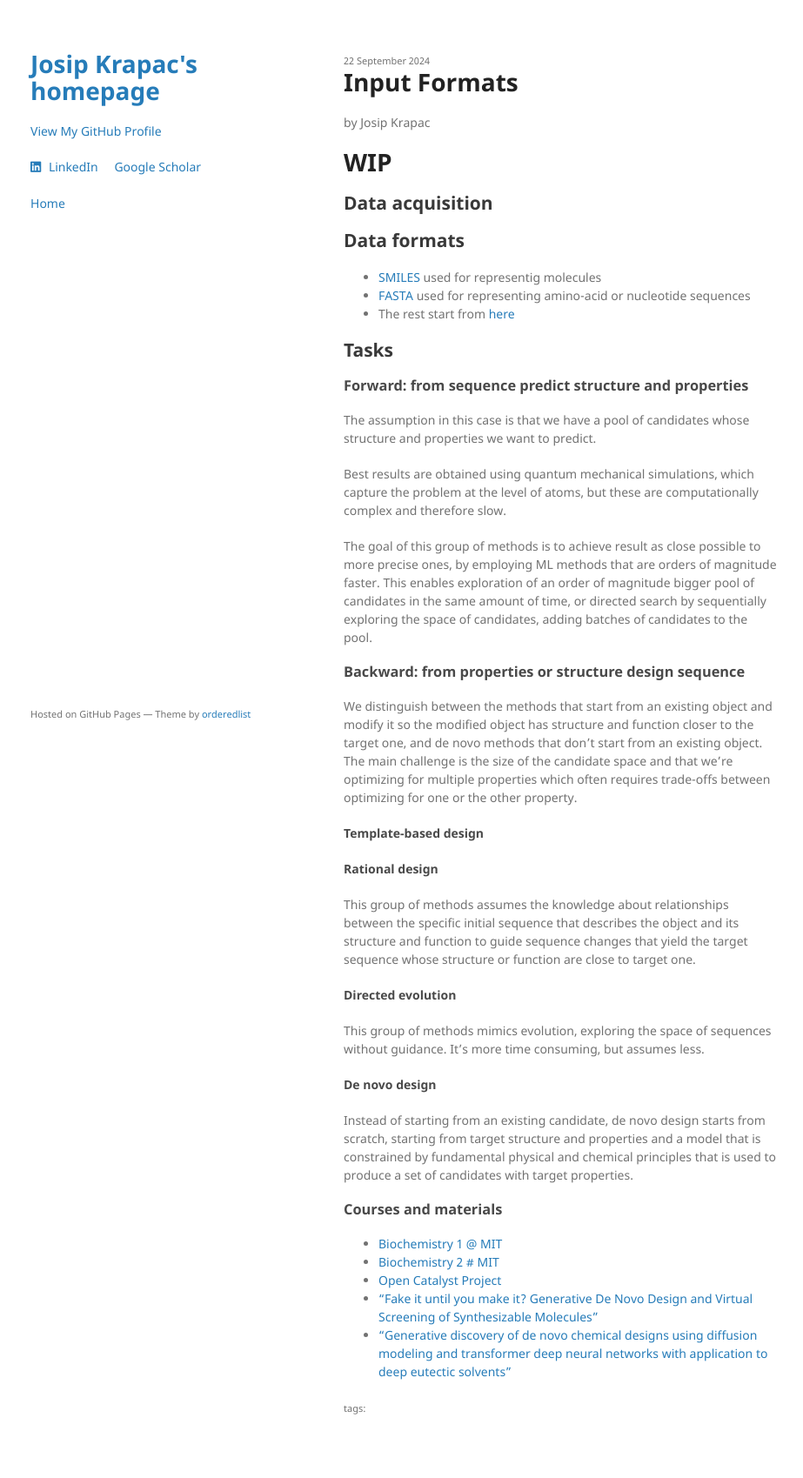
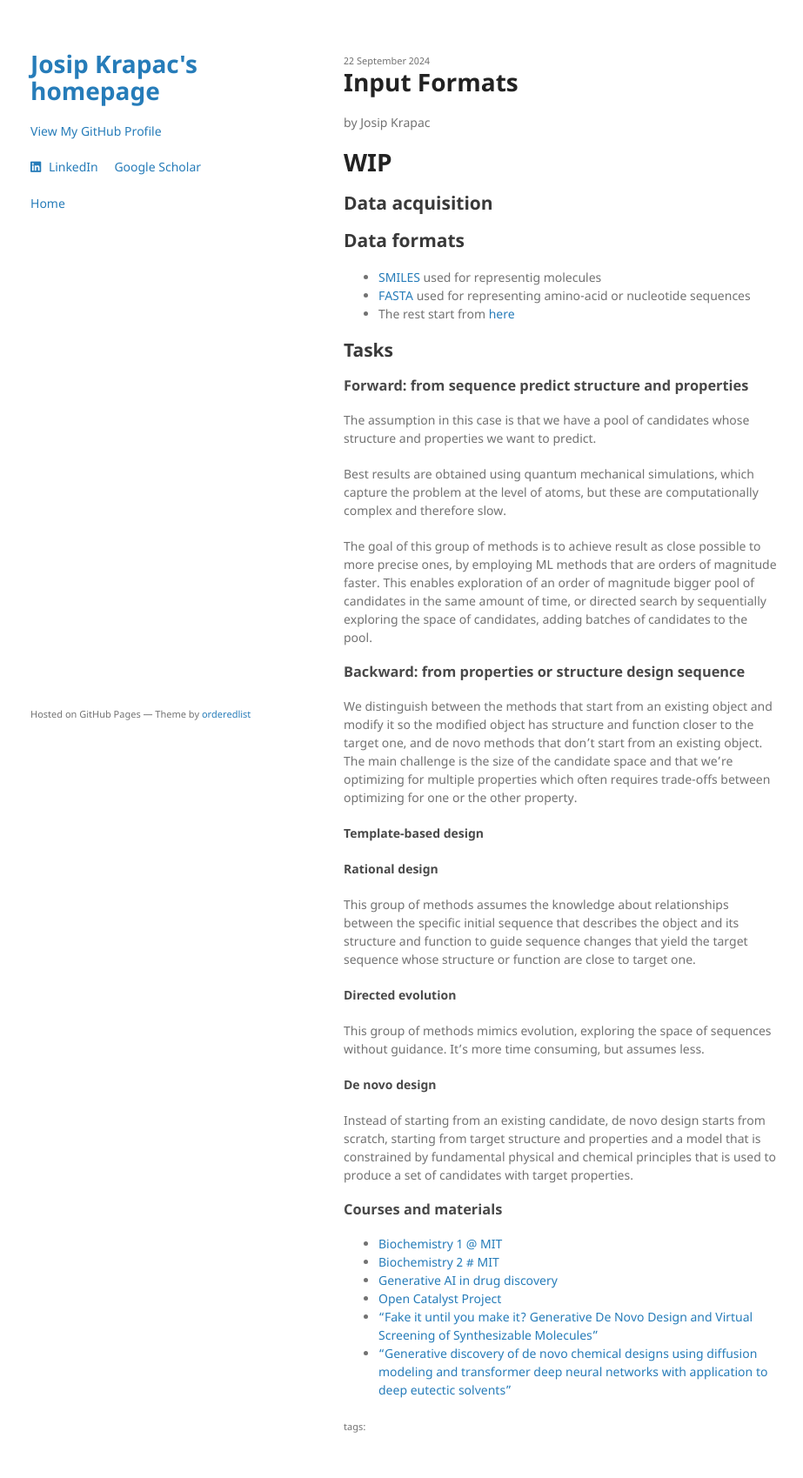
Before and after one commit to josipkrapac/josipkrapac.github.io, a Jekyll site: the page built from _posts/2024-09-22-input-formats.md, in a window 1280 px wide. Shown: the whole page at 87% size, without its empty margins (175-1098 px from the left). Built offline with Jekyll 4.4.1, drawn with Linux system fonts in a browser that asks for light colours; a style sheet for code colours, icons or effects is not loaded; before the commit the page ends 1678 px from its top, so only the background shows below that.

Commit message:
Update 2024-09-22-input-formats.md

```diff
--- a/_posts/2024-09-22-input-formats.md
+++ b/_posts/2024-09-22-input-formats.md
@@ -31,6 +31,7 @@ Instead of starting from an existing candidate, de novo design starts from scrat
 ### Courses and materials
 - [Biochemistry 1 @ MIT](https://ocw.mit.edu/courses/5-07sc-biological-chemistry-i-fall-2013/)
 - [Biochemistry 2 # MIT](https://ocw.mit.edu/courses/5-08j-biological-chemistry-ii-spring-2016/)
+- [Generative AI in drug discovery](https://youtube.com/playlist?list=PLAXC54QmQTfz5Pk_3yq9RfLaU0b13lWgF&si=H_wFY0UauuOh4pN6)
 - [Open Catalyst Project](https://opencatalystproject.org/)
 - ["Fake it until you make it? Generative De Novo Design and Virtual Screening of Synthesizable Molecules"](https://chemrxiv.org/engage/chemrxiv/article-details/64ad5354ba3e99daefe70a18)
 - ["Generative discovery of de novo chemical designs using diffusion modeling and transformer deep neural networks with application to deep eutectic solvents"](https://pubs.aip.org/aip/apl/article/122/23/234103/2894780/Generative-discovery-of-de-novo-chemical-designs?utm_source=perplexity)
```
